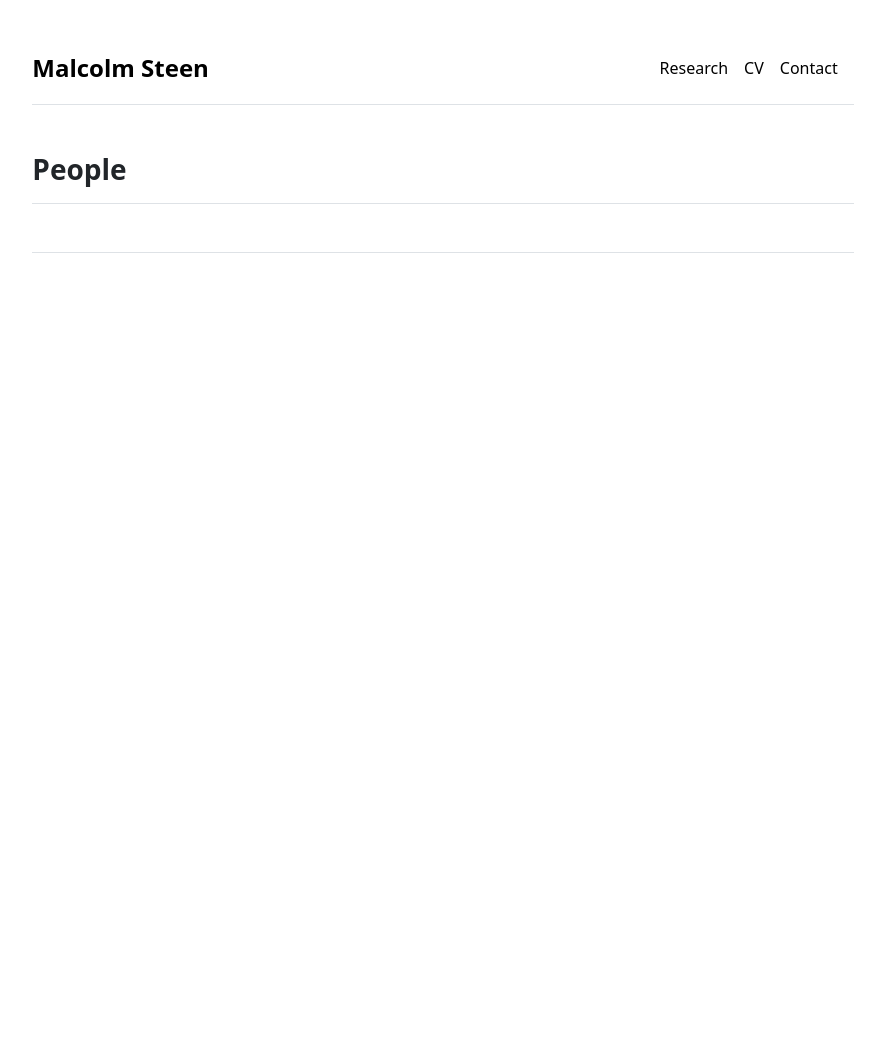
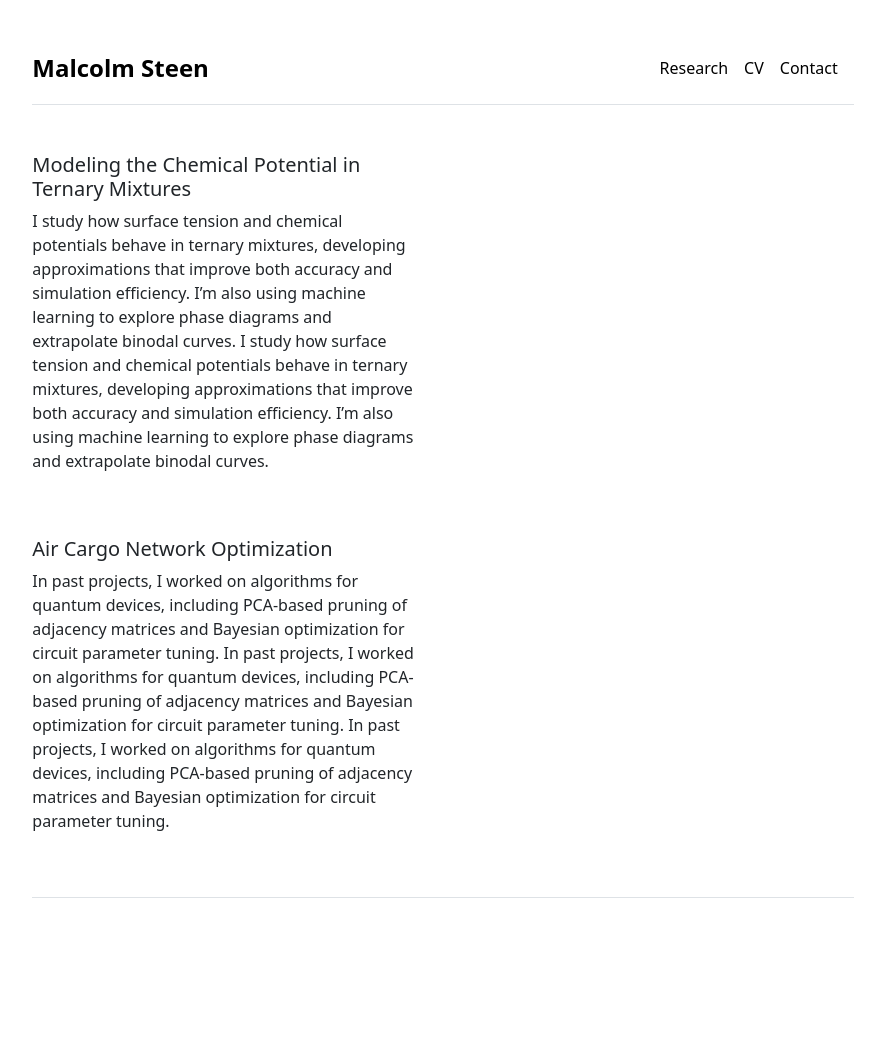
Before and after one commit to steenmalcolm/malcolmsteen, a Jekyll site: the page built from people.md, in a window 1280 px wide. Shown: the whole page, without its empty margins (197-1082 px from the left). Built offline with Jekyll 4.4.1, drawn with Linux system fonts in a browser that asks for light colours; before the commit the page ends 900 px from its top, so only the background shows below that.

Commit message:
Fill research page

```diff
--- /dev/null
+++ b/_data/research.yml
@@ -0,0 +1,6 @@
+
+- title: 'Modeling the Chemical Potential in Ternary Mixtures'
+  description: 'I study how surface tension and chemical potentials behave in ternary mixtures, developing approximations that improve both accuracy and simulation efficiency. I’m also using machine learning to explore phase diagrams and extrapolate binodal curves. I study how surface tension and chemical potentials behave in ternary mixtures, developing approximations that improve both accuracy and simulation efficiency. I’m also using machine learning to explore phase diagrams and extrapolate binodal curves.'
+
+- title: 'Air Cargo Network Optimization'
+  description: 'In past projects, I worked on algorithms for quantum devices, including PCA-based pruning of adjacency matrices and Bayesian optimization for circuit parameter tuning. In past projects, I worked on algorithms for quantum devices, including PCA-based pruning of adjacency matrices and Bayesian optimization for circuit parameter tuning. In past projects, I worked on algorithms for quantum devices, including PCA-based pruning of adjacency matrices and Bayesian optimization for circuit parameter tuning.'
--- a/_layouts/cv.html
+++ b/_layouts/cv.html
@@ -2,10 +2,10 @@
 layout: default
 ---
 
+{{ content }}
 
 <div class="row g-5 mb-5">
   <div>
-    <h3 class="fw-bold border-bottom pb-3 mb-5">CV</h3>
     <div class="row g-5 mb-5">
       <div class="col-md-2">
         <h4>Research</h4>
--- a/_layouts/people.html
+++ b/_layouts/people.html
@@ -4,17 +4,11 @@ layout: default
 
 {{ content }}
 
-<h3 class="fw-bold border-bottom pb-3 mb-5">People</h3>
-{% for person in site.data.settings.people %}
+{% for project in site.data.research %}
 <div class="row g-5 mb-5">
   <div class="col-md-6">
-    <h5>{{ person.name }}</h5>
-    <p>Email: {{ person.email }}</p>
-    <p>Phone: {{ person.phone }}</p>
-    <p><a href="{{ site.github.url }}/people/{{ person.url }}">More info</a></p>
-  </div>
-  <div class="col-md-6">
-    <img src="{{ site.github.url }}/{{ person.image }}" alt="Contact" width="100%">
+    <h5>{{ project.title }}</h5>
+    <p>{{ project.description }}</p>
   </div>
 </div>
 {% endfor %}
```
